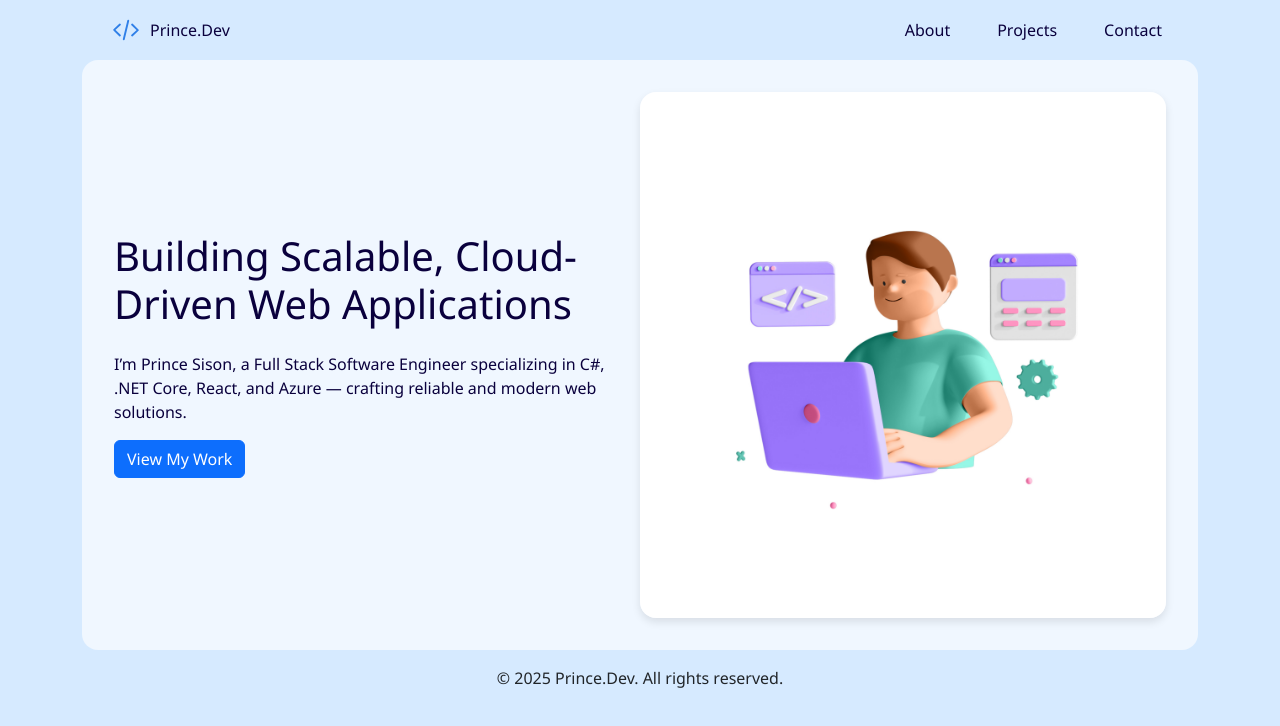
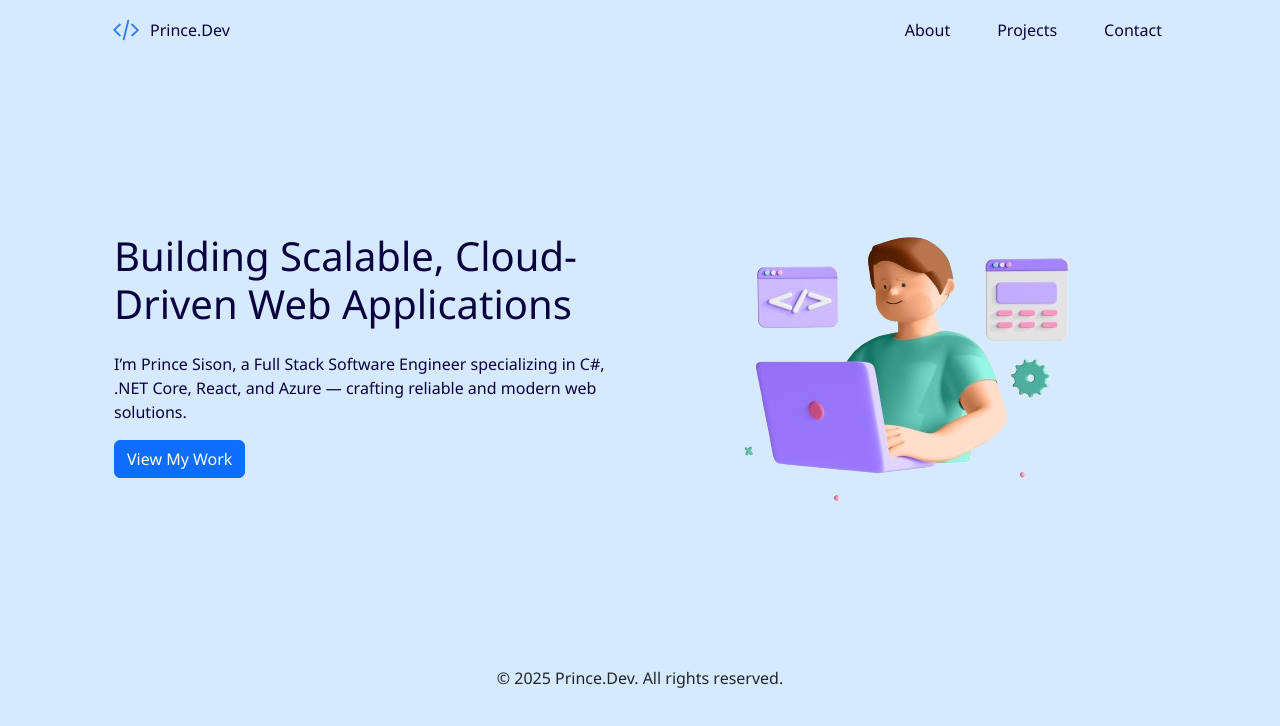
Before and after one commit to prince-sison/prince.dev, a React (Vite) app in the folder client/: page / in a window 1280 px wide. Shown: the top 726 px of the page. Built offline with nearby package versions, Linux system fonts and the light colour scheme.

Commit message:
Improvements

```diff
--- a/client/src/components/Hero/Hero.scss
+++ b/client/src/components/Hero/Hero.scss
@@ -5,14 +5,25 @@
     justify-content: center;
     padding: 2rem;
     border-radius: 1rem;
-    background-color: var(--bg);
     color: var(--text);
+}
+
+.hero-summary {
+    flex: 1;
+    max-width: 50%;
 }
 
 .hero-image {
     flex: 1;
     max-width: 50%;
     border-radius: 1rem;
-    box-shadow: 0 4px 8px rgba(0, 0, 0, 0.1);
-    object-fit: cover;
+    object-fit: scale-down;
+    // Remove background to make image transparent
+    background: none;
+    background-color: transparent;
+    // Remove box shadow to prevent background artifacts
+    // box-shadow: 0 4px 8px rgba(0, 0, 0, 0.1);
+
+    // Ensure the image supports transparency
+    mix-blend-mode: normal;
 }
--- a/client/src/components/Hero/Hero.tsx
+++ b/client/src/components/Hero/Hero.tsx
@@ -17,7 +17,7 @@ export const Hero = () => {
           View My Work
         </Button>
       </div>
-      <img src="/developer_male.jpg" alt="Hero Image" className="hero-image" />
+      <img src="/developer_male.png" alt="Hero Image" className="hero-image" />
     </div>
   );
 };
```
Also changed, not shown: client/public/developer_male.jpg (deleted), client/public/developer_male.png (added).
